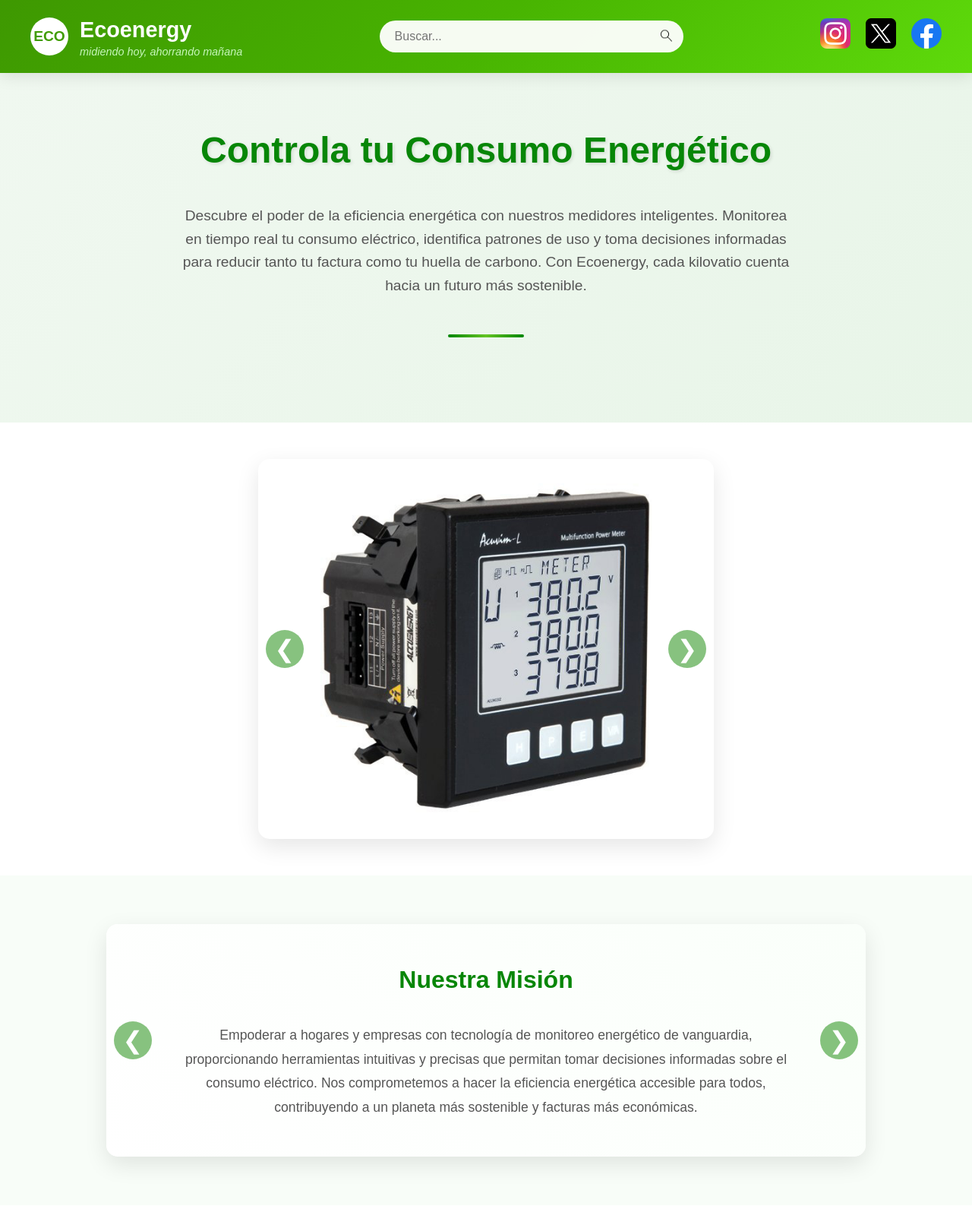
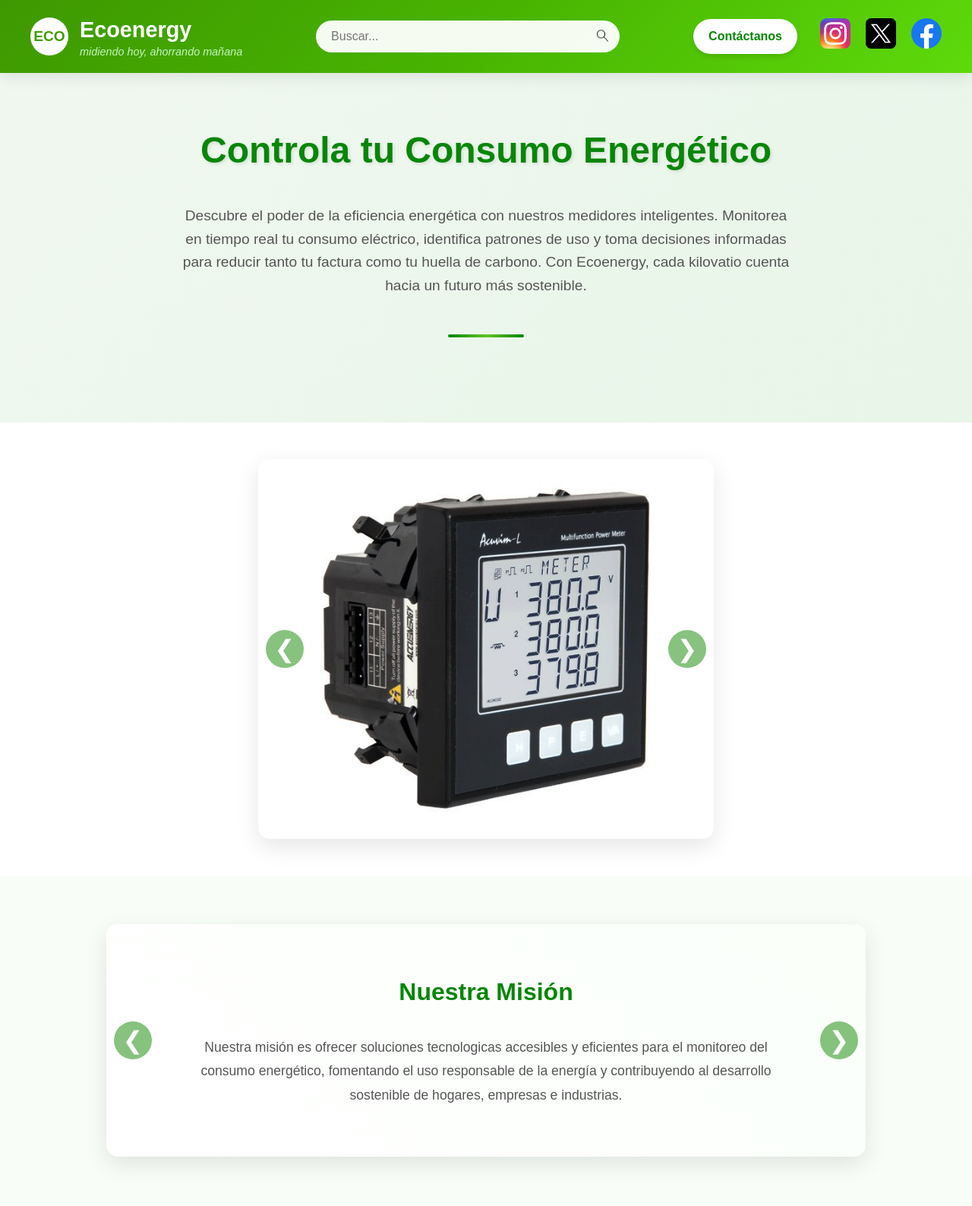
Before and after one commit to Tomas-KL/ECOENERGY, a PHP site: page / in a window 1280 px wide. Shown: the top 1587 px of the page at 76% size. Run offline with PHP 8.4, Linux system fonts and the light colour scheme.

Commit message:
Linkee la pagina de registro con la pagina inicial, cambie varios aspectos de css y textos en html.

```diff
--- a/index.html
+++ b/index.html
@@ -7,7 +7,6 @@
     <link rel="stylesheet" href="style.css">
 </head>
 <body>
-    <!-- Navbar -->
 <nav class="navbar">
     <div class="nav-container">
         <div class="nav-left">
@@ -17,18 +16,31 @@
                 <p>midiendo hoy, ahorrando mañana</p>
             </div>
         </div>
+
         <div class="search-bar">
             <input type="text" placeholder="Buscar...">
-                <button type="submit"title="Buscar"><img src="../IMAGENES/Lupa.webp" alt="🔍" width="15"></button>
+            <button type="submit" title="Buscar">
+                <img src="../IMAGENES/Lupa.webp" alt="🔍" width="15">
+            </button>
         </div>
+
         <div class="nav-right">
-                <a href="https://www.instagram.com/ecoenergy_of/" title="Ir a instagram" class="btn-icono" target="_blank"><img src="../IMAGENES/Instagram_icon.png.webp?version%3D1749667060852" alt="Instagram" width="40"></a>
-                <a href="https://x.com/EcoEnergy_of" title="Ir a X" class="btn-icono" target="_blank"><img src="../IMAGENES/1707226109new-twitter-logo-png.png" alt="Twitter(X)" width="40"></a>
-                <a href="https://www.facebook.com/profile.php?id=61577053211118" title="Ir a facebook"  class="btn-icono" target="_blank"><img src="../IMAGENES/Facebook_Logo_(2019).png.webp" alt="Facebook" width="40"></a>
+            <!-- Botón de contacto animado -->
+            <a href="registro/contact.html" title="Contáctanos" class="btn-contacto">Contáctanos</a>
+
+            <!-- Redes sociales -->
+            <a href="https://www.instagram.com/ecoenergy_of/" title="Ir a Instagram" class="btn-icono" target="_blank">
+                <img src="../IMAGENES/Instagram_icon.png.webp?version%3D1749667060852" alt="Instagram" width="40">
+            </a>
+            <a href="https://x.com/EcoEnergy_of" title="Ir a X" class="btn-icono" target="_blank">
+                <img src="../IMAGENES/1707226109new-twitter-logo-png.png" alt="Twitter(X)" width="40">
+            </a>
+            <a href="https://www.facebook.com/profile.php?id=61577053211118" title="Ir a Facebook" class="btn-icono" target="_blank">
+                <img src="../IMAGENES/Facebook_Logo_(2019).png.webp" alt="Facebook" width="40">
+            </a>
         </div>
     </div>
 </nav>
-
     <!-- Hero Section -->
     <section class="hero">
         <h2>Controla tu Consumo Energético</h2>
@@ -72,17 +84,11 @@
             <div class="carousel-inner" id="missionCarouselInner">
                 <div class="mission-slide">
                     <h3>Nuestra Misión</h3>
-                    <p>Empoderar a hogares y empresas con tecnología de monitoreo energético de vanguardia,
-                    proporcionando herramientas intuitivas y precisas que permitan tomar decisiones informadas
-                    sobre el consumo eléctrico. Nos comprometemos a hacer la eficiencia energética accesible
-                    para todos, contribuyendo a un planeta más sostenible y facturas más económicas.</p>
+                    <p>Nuestra misión es ofrecer soluciones tecnologicas accesibles y eficientes para el monitoreo del consumo energético, fomentando el uso responsable de la energía y contribuyendo al desarrollo sostenible de hogares, empresas e industrias.</p>
                 </div>
                 <div class="mission-slide">
                     <h3>Nuestra Visión</h3>
-                    <p>Ser la plataforma líder en monitoreo energético inteligente, presente en cada hogar
-                    y empresa que busque optimizar su consumo eléctrico. Aspiramos a crear un mundo donde
-                    la eficiencia energética sea la norma, no la excepción, impulsando la transición hacia
-                    un futuro energético más limpio y sostenible para las próximas generaciones.</p>
+                    <p>Ser lideres en innovación y confiabilidad en sistemas de monitoreo energético, imuplsando una cultura de eficiencia y concienca ambiental a nivel global mediante herramientas inteligentes que optimicen el uso de los recursos.</p>
                 </div>
                 <div class="mission-slide">
                     <h3>Nuestro Compromiso</h3>
--- a/style.css
+++ b/style.css
@@ -102,6 +102,33 @@ body {
     display: flex;
     gap: 20px;
     align-items: center;
+}
+.btn-contacto {
+    background-color: #ffffff;
+    color: #078607;
+    padding: 10px 20px;
+    margin-right: 10px;
+    border: none;
+    border-radius: 25px;
+    font-weight: bold;
+    text-decoration: none;
+    transition: all 0.3s ease;
+    box-shadow: 0 4px 6px rgba(0, 0, 0, 0.1);
+}
+
+.btn-contacto:hover {
+    background-color: #078607;
+    color:#ffffff;
+    transform: scale(1.05);
+    box-shadow: 0 6px 10px rgba(0, 0, 0, 0.2);
+}
+
+/* Opcional: para que los iconos sociales no cambien */
+.btn-icono img {
+    transition: transform 0.2s;
+}
+.btn-icono img:hover {
+    transform: scale(1.1);
 }
 
 .btn-icono img {
```
Also changed, not shown: registro/contact-styles.css (renamed from registro/contact-style.css, +30 -4 lines), registro/contact.html (+8 -5 lines). Lines whose indentation alone changed are shown as unchanged.
